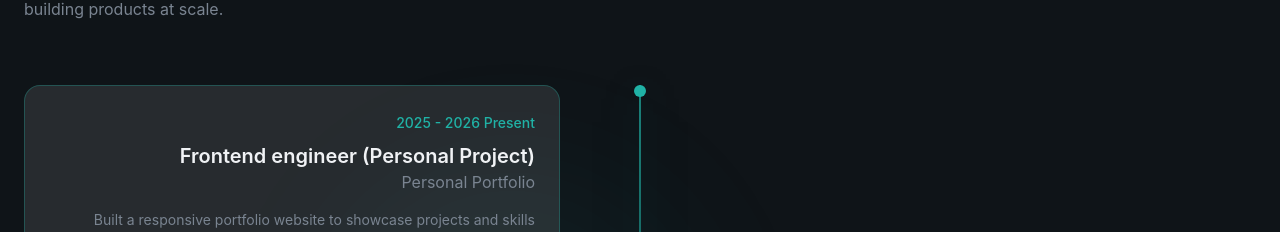
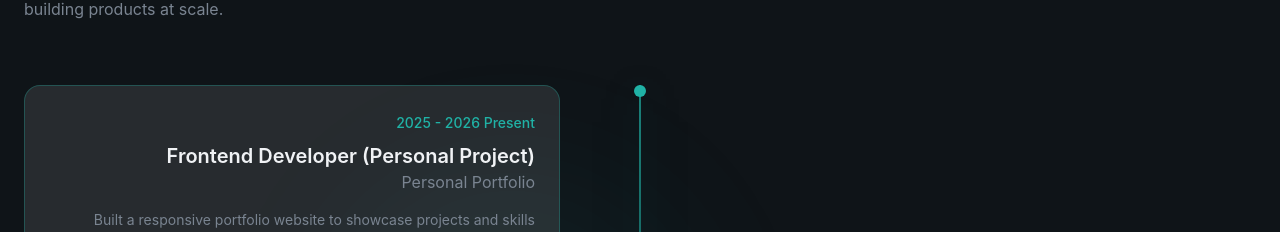
Before and after one commit to dimitrova-gif/personal-portfolio, a React (Vite) app: page / in a window 1280 px wide. Shown: the part 3756-3988 px from the top of the page. Built offline with nearby package versions, Linux system fonts and the light colour scheme.

Commit message:
Update porfolio

```diff
--- a/src/sections/Experience.jsx
+++ b/src/sections/Experience.jsx
@@ -1,7 +1,7 @@
 const experiences = [
   {
     period: "2025 - 2026  Present",
-    role: "Frontend engineer (Personal Project)",
+    role: "Frontend Developer (Personal Project)",
     company: "Personal Portfolio",
     description:
       "Built a responsive portfolio website to showcase projects and skills",
```
Also changed, not shown: 1 other file (tests, documents, lock files or other folders).
